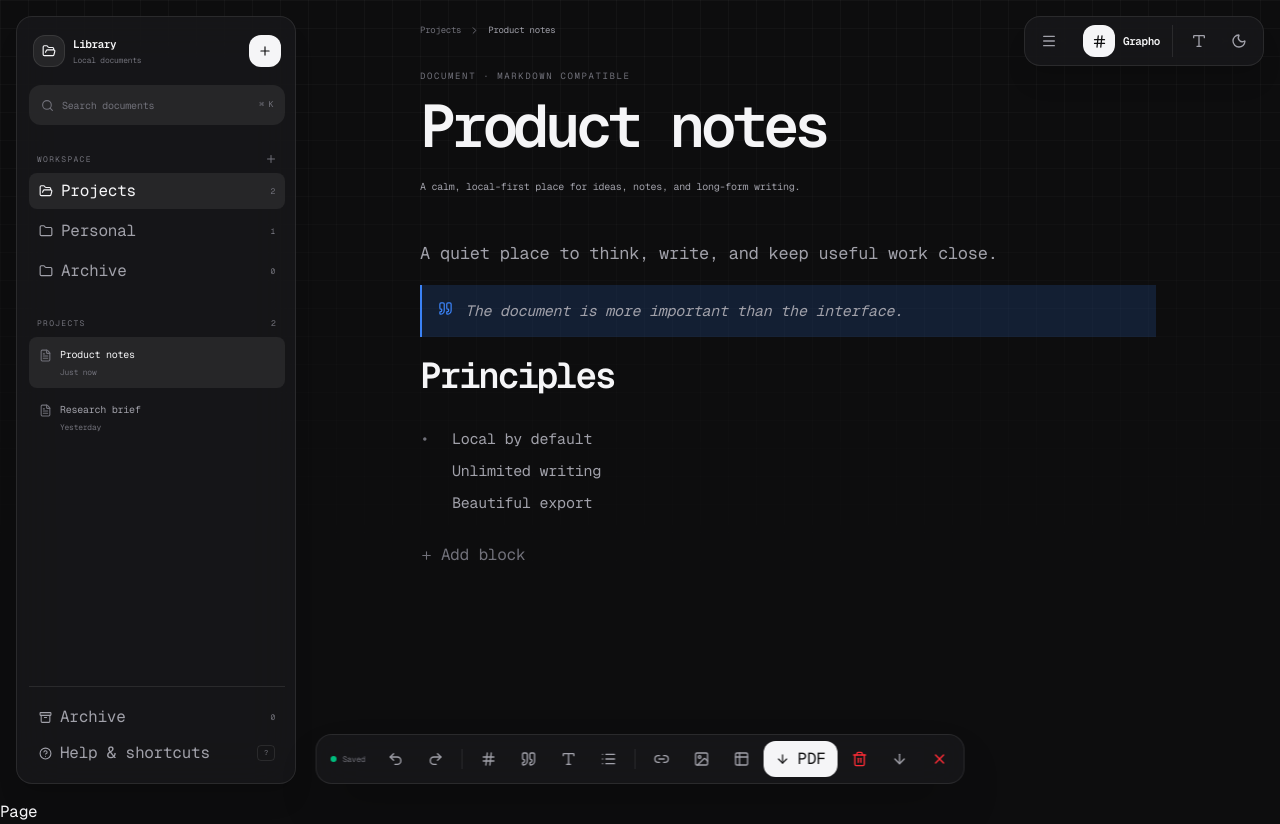
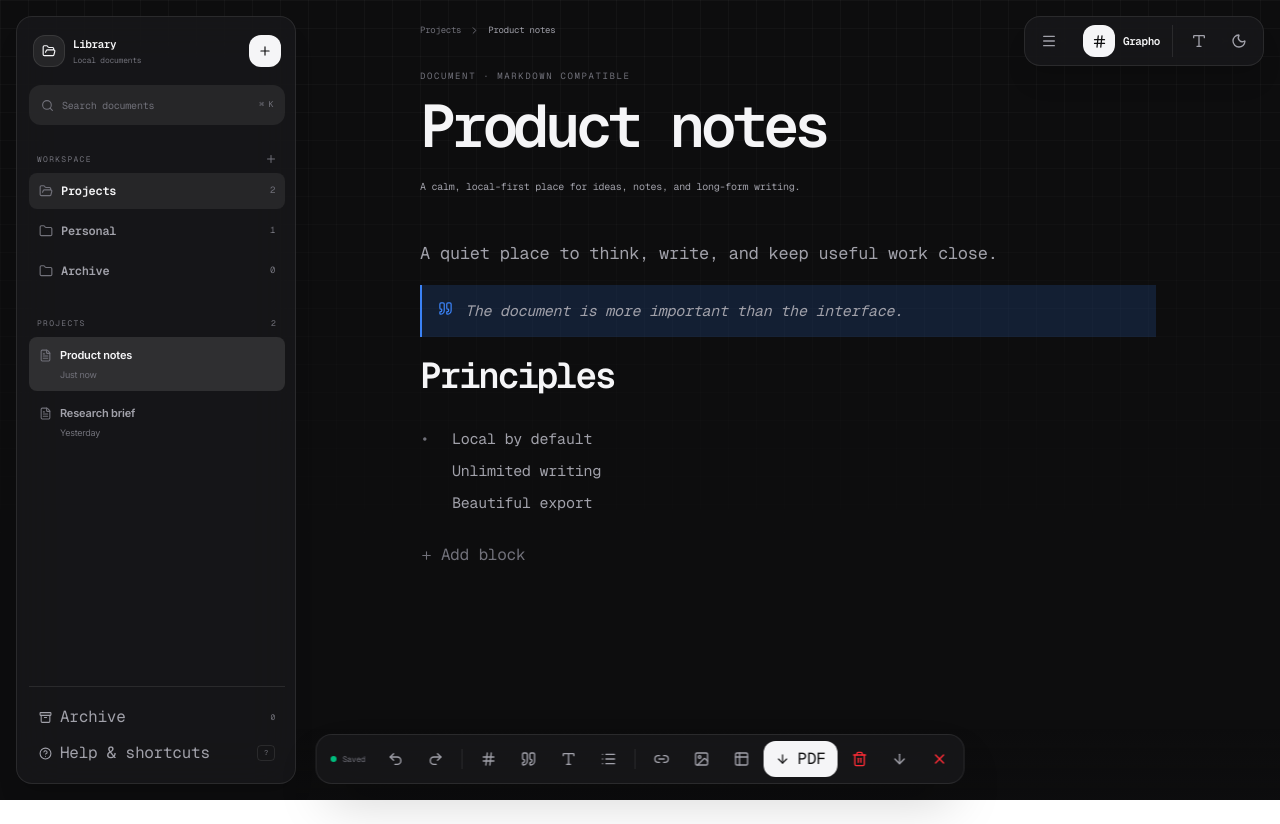
Before and after one commit to Appaxaap/grapho, a Next.js app: page / in a window 1280 px wide. After the commit the page ends 800 px from the top, so only its background shows below. Built offline with nearby package versions, Linux system fonts and the light colour scheme.

Commit message:
fix(export): clean up printed document footer

```diff
--- a/grapho-ui/grapho.css
+++ b/grapho-ui/grapho.css
@@ -46,6 +46,15 @@
 }
 
 .grapho-ui *, .grapho-ui *::before, .grapho-ui *::after { box-sizing: border-box; }
+.grapho-ui.is-native-window .grapho-editor-scroll { height: calc(100vh - 38px); margin-top: 38px; }
+.grapho-native-titlebar { z-index: 100; top: 0; right: 0; left: 0; display: flex; align-items: center; height: 38px; padding: 0 10px; border-bottom: 1px solid var(--grapho-border); background: color-mix(in srgb, var(--grapho-background) 92%, transparent); color: var(--grapho-muted); backdrop-filter: blur(18px); -webkit-backdrop-filter: blur(18px); user-select: none; }
+.grapho-native-brand { display: flex; align-items: center; gap: 7px; min-width: 150px; font-size: 10px; }
+.grapho-native-brand span { display: grid; width: 20px; height: 20px; place-items: center; border-radius: 6px; color: var(--grapho-background); background: var(--grapho-foreground); }
+.grapho-native-context { position: absolute; left: 50%; max-width: 40%; overflow: hidden; color: var(--grapho-faint); font-size: 9px; text-overflow: ellipsis; transform: translateX(-50%); white-space: nowrap; }
+.grapho-native-window-controls { display: flex; gap: 3px; margin-left: auto; }
+.grapho-native-window-controls button { display: grid; width: 28px; height: 24px; place-items: center; border: 0; border-radius: 6px; color: var(--grapho-muted); background: transparent; font-size: 15px; line-height: 1; }
+.grapho-native-window-controls button:hover { color: var(--grapho-foreground); background: var(--grapho-control-hover); }
+.grapho-native-window-controls button.is-close:hover { color: #fff; background: #c74242; }
 .grapho-ui button, .grapho-ui input, .grapho-ui textarea { font: inherit; }
 .grapho-ui button { -webkit-tap-highlight-color: transparent; }
 .grapho-ui :focus-visible { outline: 2px solid var(--grapho-accent); outline-offset: 2px; }
@@ -57,8 +66,19 @@
 .grapho-title { letter-spacing: -0.08em; }
 .grapho-label { letter-spacing: 0.18em; }
 .grapho-ui [contenteditable]:empty::before { content: "Start writing, or type / for commands…"; color: var(--grapho-faint); pointer-events: none; }
-.grapho-editor-scroll { height: 100vh; overflow-y: auto; overscroll-behavior: contain; }
+.grapho-editor-scroll { position: relative; height: 100vh; margin-top: 0; overflow-y: auto; overscroll-behavior: contain; }
+.grapho-editor-scroll::after { content: ""; position: absolute; z-index: 40; right: 0; bottom: 0; left: 0; height: 72px; pointer-events: none; background: linear-gradient(to bottom, transparent, color-mix(in srgb, var(--grapho-background) 28%, transparent)); }
+.grapho-project-list button { color: var(--grapho-muted); font-size: 12px; letter-spacing: -0.025em; }
+.grapho-project-list button:hover, .grapho-project-list button[class*="text-[var(--grapho-foreground)]"] { color: var(--grapho-foreground); }
+.grapho-project-list button > svg { color: var(--grapho-faint); }
+.grapho-project-list button > span:first-of-type { font-weight: 520; }
+.grapho-project-list button > span:last-child { color: var(--grapho-faint); font-size: 9px; }
+.grapho-document-list button { min-height: 48px; color: var(--grapho-muted); }
+.grapho-document-list button:hover, .grapho-document-list button[class*="text-[var(--grapho-foreground)]"] { color: var(--grapho-foreground); background: var(--grapho-control-hover); }
+.grapho-document-list button > span span:first-child { color: inherit; font-family: var(--grapho-font-sans); font-size: 11px; font-weight: 560; letter-spacing: -0.015em; }
+.grapho-document-list button > span span:last-child { color: var(--grapho-faint); font-family: var(--grapho-font-sans); font-size: 9px; }
 .grapho-print-branding { display: none; }
+.grapho-print-page-number { display: none; }
 .grapho-selection-toolbar { scrollbar-width: none; }
 .grapho-selection-toolbar::-webkit-scrollbar { display: none; }
 
@@ -70,6 +90,7 @@
   }
   .grapho-ui,
   .grapho-ui .grapho-editor-scroll { background: #fff !important; color: #161617 !important; height: auto !important; min-height: 0 !important; overflow: visible !important; }
+  .grapho-ui .grapho-editor-scroll::after { display: none !important; }
   .grapho-ui > header,
   .grapho-ui aside,
   .grapho-ui .fixed,
@@ -80,7 +101,7 @@
   .grapho-ui article > button { display: none !important; }
   .grapho-ui main { width: 100% !important; }
   .grapho-ui main > div { max-width: none !important; padding: 0 !important; }
-  .grapho-ui article { min-height: 0 !important; overflow: visible !important; padding-bottom: 14mm !important; }
+  .grapho-ui article { min-height: 0 !important; overflow: visible !important; padding-bottom: 22mm !important; }
   .grapho-ui [contenteditable] { color: #161617 !important; }
   .grapho-ui .mb-10 { break-inside: avoid; }
   .grapho-ui [data-grapho-block] { break-inside: avoid; }
@@ -88,6 +109,7 @@
   .grapho-ui table { break-inside: avoid; }
   .grapho-ui pre { break-inside: avoid; }
   .grapho-ui * { print-color-adjust: exact; -webkit-print-color-adjust: exact; }
+  .grapho-print-page-number { display: none !important; }
   .grapho-print-branding { display: block; position: fixed; z-index: 50; font-family: var(--grapho-font-mono); font-size: 8pt; color: #71717a; }
   .grapho-print-branding { bottom: 0; left: 50%; transform: translateX(-50%); letter-spacing: .08em; text-transform: uppercase; white-space: nowrap; }
 }
```
